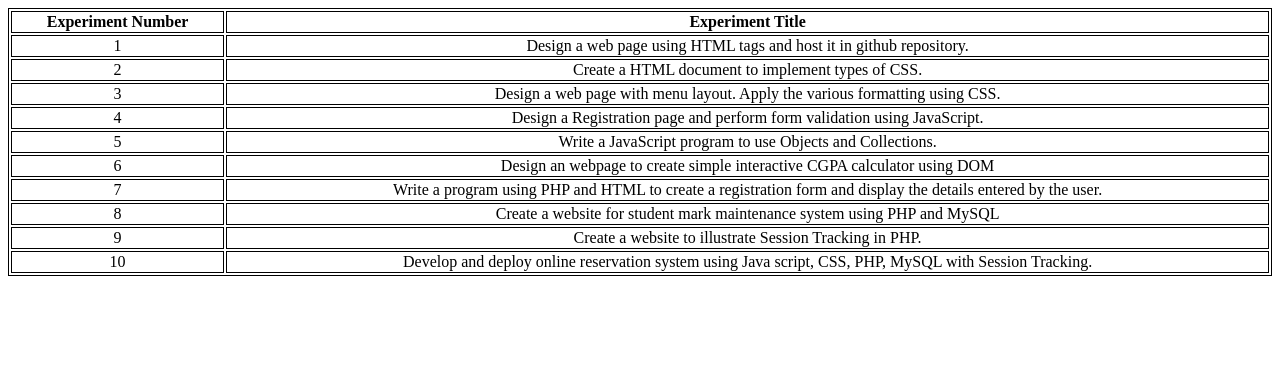
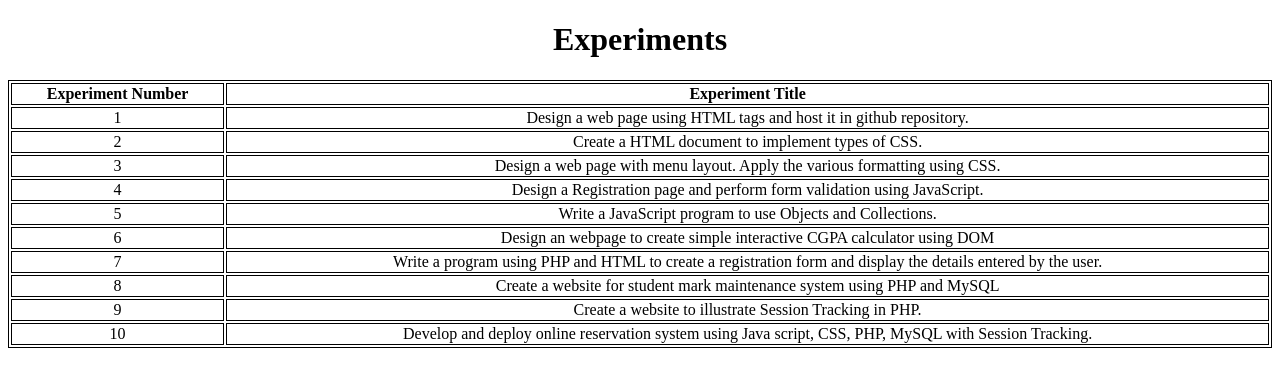
Before and after one commit to ANK-NK/Web_Engineering_KEC, a plain HTML site: page index.html in a window 1280 px wide. Drawn offline with Linux system fonts and the light colour scheme.

Commit message:
EXPERIMENT 1

```diff
--- a/index.html
+++ b/index.html
@@ -10,6 +10,7 @@
 }
 	</style>
 </head>
+<h1 align="center">Experiments</h1>
 <body>
 	<table style="width: 100%">
 		<tr>
```
